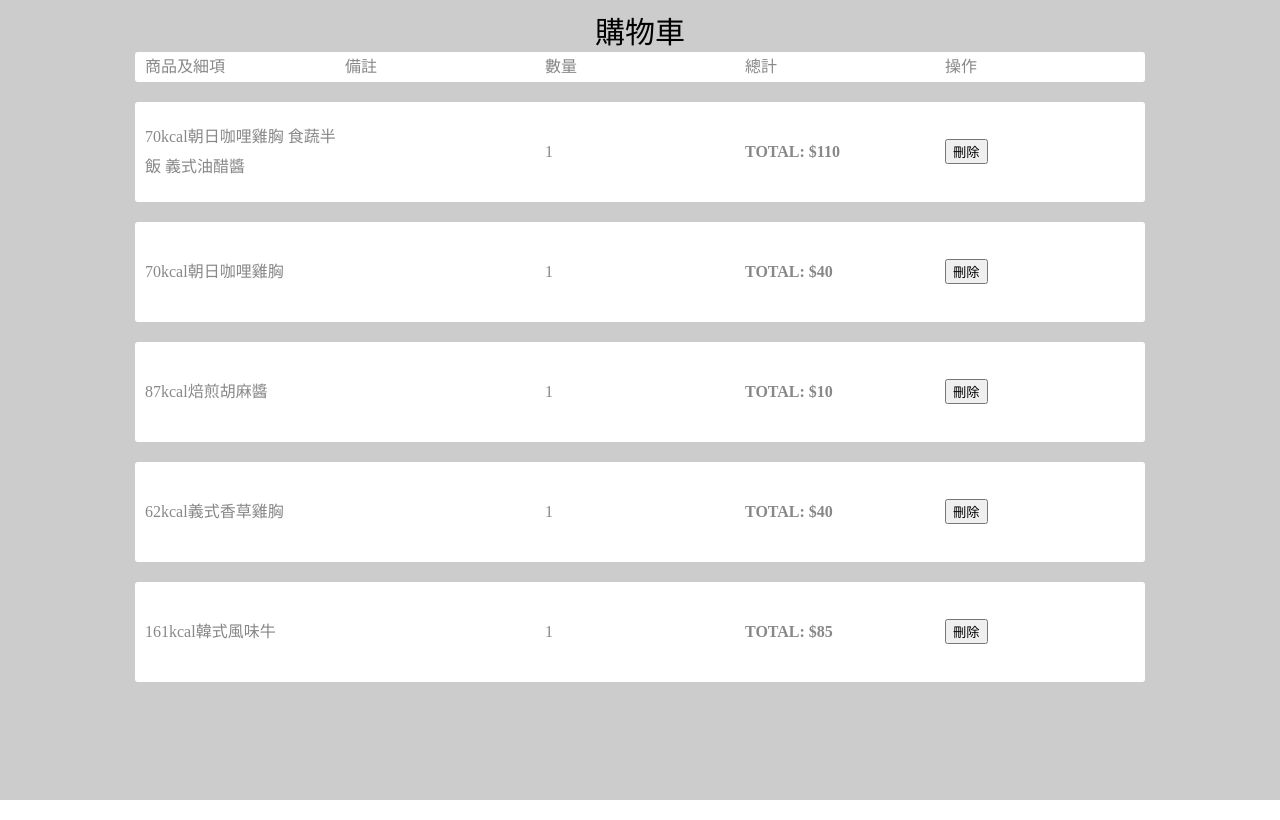
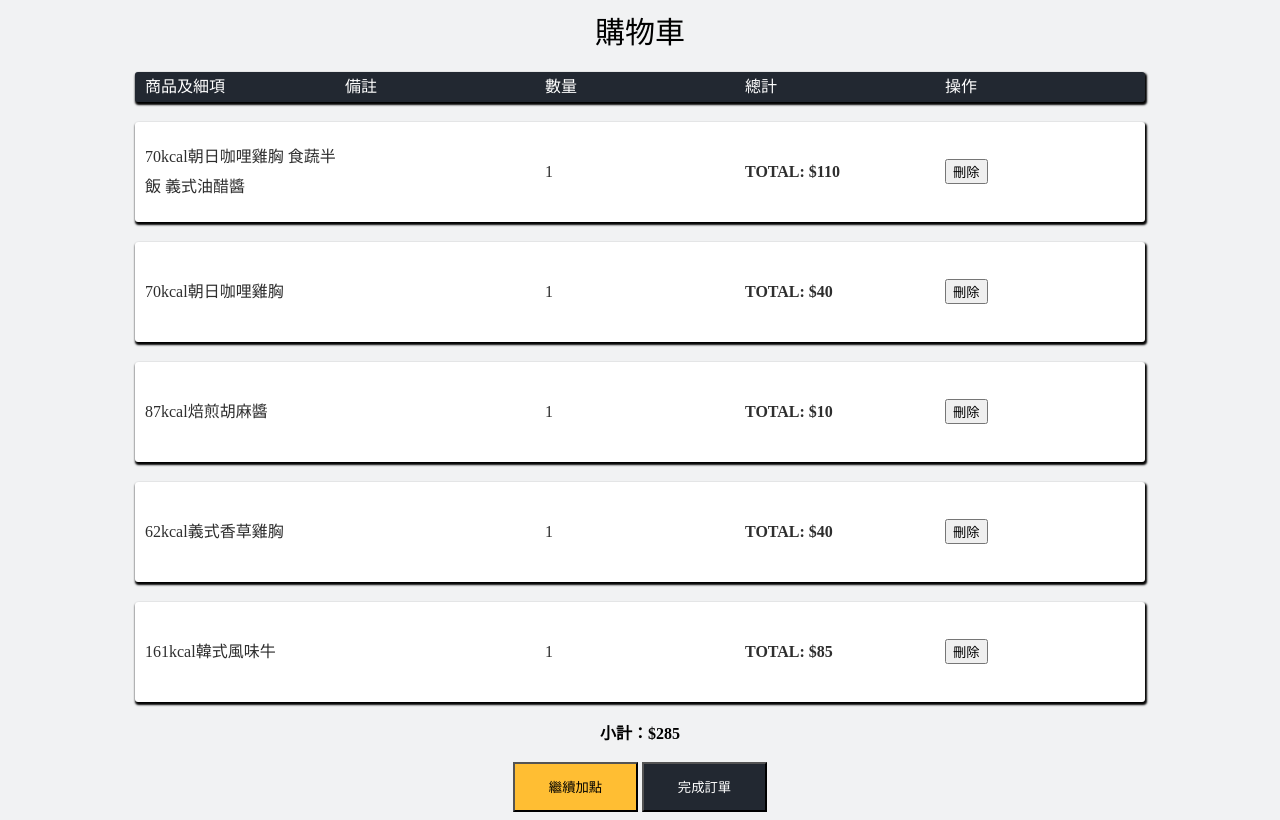
Before and after one commit to ian0726/SA, a PHP site: page /cart.php in a window 1280 px wide. Run offline with PHP 8.4, Linux system fonts and the light colour scheme; data comes from the database, SQL or seed files in the repository.

Commit message:
Add files via upload

```diff
--- a/menu/cart.php
+++ b/menu/cart.php
@@ -9,20 +9,21 @@
     <title>購物車</title>
     <style>
         body{
-            background-color: rgba(0, 0, 0,.2);
+            background-color: rgba(241, 242, 243);
         }
         .item_header{
             display: flex;
             width: 1000px;
             margin: 0 auto;
             height: 30px;
-            background-color: #fff;
+            background-color: #222831;
             border-radius: 3px;
             padding-left: 10px;
+            box-shadow:1px 2px 2px 1px;
         }
         .item_header div{
             width: 200px;
-            color: #888;
+            color: #2e2e2e;
             line-height: 30px;
         }
         .item_header .item_detail{
@@ -32,6 +33,7 @@
             margin-top: 20px;
             height: 100px;
             align-items: center;
+            background-color: #fff;
         }
         .item_detail img{
 
@@ -48,25 +50,91 @@
             text-align:center;
             font-size:30px;
         }
+        .btn-orderagain{
+            width:125px;
+            height:50px;
+            background-color:#ffbe33;
+            display: white;
+            text-align: center;
+            cursor: pointer;
+            line-height: 20px;
+            position: relative;
+            transition: all .3s linear;
+        }
+        .btn-orderagain > p{
+            position: relative;
+            z-index: 1;
+        }
+        .btn-orderagain::before{
+            content: "";
+            width: 0%;
+            height: 100%;
+            display: block;
+            background-color: black;
+            position: absolute;
+            top: 0;
+            right: 0;
+            transition: all .3s ease;
+        }
+        .btn-orderagain:hover{
+            color: #fff;
+        }
+        .btn-orderagain:hover::before{
+            width: 100%;
+        }
+        .btn-finish{
+            background-color:#222831;
+            color:white;width:125px;
+            height:50px;
+            text-align: center;
+            cursor: pointer;
+            line-height: 20px;
+            color: white;
+            position: relative;
+            transition: all .3s linear;
+        }
+        .btn-finish > p{
+            position: relative;
+            z-index: 1;
+        }
+        .btn-finish::before{
+            content: "";
+            width: 0%;
+            height: 100%;
+            display: block;
+            background-color: #ffbe33;
+            position: absolute;
+            top: 0;
+            left: 0;
+            transition: all .3s ease;
+        }
+        .btn-finish:hover{
+            color: #000;
+        }
+        .btn-finish:hover::before{
+            width: 100%;
+        }
     </style>
 </head>
 <body>
 <div class="cart">
-    <div class = "title">購物車</div>
+    <div class = "title" style="margin-bottom: 20px">購物車</div>
     <div id="app">
 
         <div class="container">
             <div class="item_header">
-                <div class="name">商品及細項</div>
-                <div class="note">備註</div>
-                <div class="count">數量</div>
-                <div class="amount">總計</div>
-                <div class="operate">操作</div>
+                <div class="name" style="color:white">商品及細項</div>
+                <div class="note" style="color:white">備註</div>
+                <div class="count" style="color:white">數量</div>
+                <div class="amount" style="color:white">總計</div>
+                <div class="operate" style="color:white">操作</div>
             </div>
             <?php
+                $sum = 0;
                 $sql = "SELECT * FROM cart WHERE user_id = '".$user_id."'";
                 $rs = mysqli_query($con, $sql);
                 while($row = mysqli_fetch_assoc($rs)){
+                    $sum += $row['totalp'];
                     echo "
                     <div class='item_header item_body'>
                             <div class='name'><span></span> <td>".$row['itemfullname']."<br /></div>
@@ -89,6 +157,17 @@
 
         </div>
     </div>
+    <br>
+    <center>
+    <div>
+        <strong>小計：$<?php echo $sum?></strong>
+    </div>
+    <br>
+    <div>
+        <a href="menu.php" ><button type="button" class="btn-orderagain"><p>繼續加點</p></button></a>
+        <a href="sendorder.php"><button type="button" class="btn-finish"><p>完成訂單</p></button></a>
+    </div>
+    </center>
 </body>
 
 </html>
--- a/menu/cartdel.php
+++ b/menu/cartdel.php
@@ -9,4 +9,6 @@
         echo "successfully deleted";
         header("Location: cart.php?message=成功刪除");
     }
+
+    mysqli_close($con);
 ?>
--- a/menu/cartfunc.php
+++ b/menu/cartfunc.php
@@ -28,8 +28,7 @@
     if(mysqli_num_rows($rs) == 0){
         $sql = "INSERT INTO cart (`user_id`, item_id, itemfullname, amount, note, totalp) VALUES ('$user_id', '$id', '$full', '$amount', '$note', '$total');";
         if(mysqli_query($con, $sql)){
-            echo $sql;
-            echo "added successfully";
+            header("Location: menu.php?message=成功加入購物車");
         }
     }
     #if exist
@@ -41,7 +40,7 @@
                 $same = 1;
                 $sql = "UPDATE cart SET amount = $amount, totalp = $total
                 WHERE `user_id` = '".$user_id."' AND itemfullname = '".$full."';";
-                if(mysqli_query($con, $sql)){#WHERE DID THIS GO WRONG I CANT SEE
+                if(mysqli_query($con, $sql)){
                     header("Location: menu.php?message=成功更新購物車");
                 }
 
@@ -62,7 +61,6 @@
 
 
 
-
     mysqli_close($con);
 
 
--- a/menu/menu.php
+++ b/menu/menu.php
@@ -68,7 +68,7 @@
                 <a class="nav-link" href="index.html">首頁 </a>
               </li>
               <li class="nav-item active">
-                <a class="nav-link" href="menu.html">菜單 <span class="sr-only">(current)</span> </a>
+                <a class="nav-link" href="menu.php">菜單 <span class="sr-only">(current)</span> </a>
               </li>
               <!--ADD MORE ITEMS IN NAV BAR HERE-->
               <!--
```
Also changed, not shown: menu/manage.html (added, +269 -0 lines), menu/sendorder.php (added, +61 -0 lines), menu/index.html (line endings or trailing spaces).
